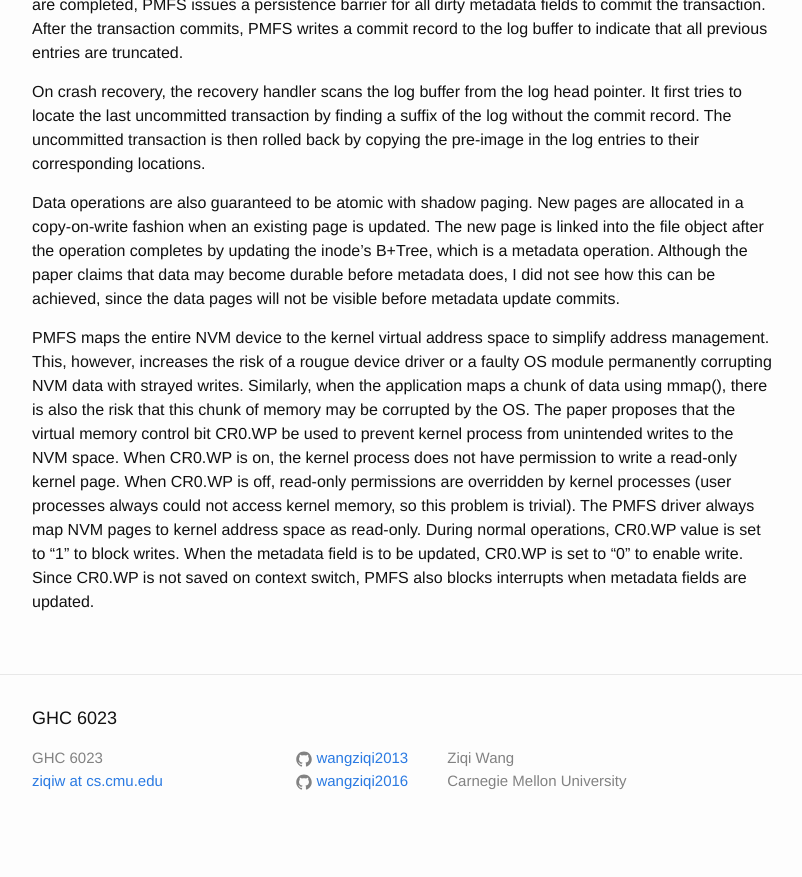
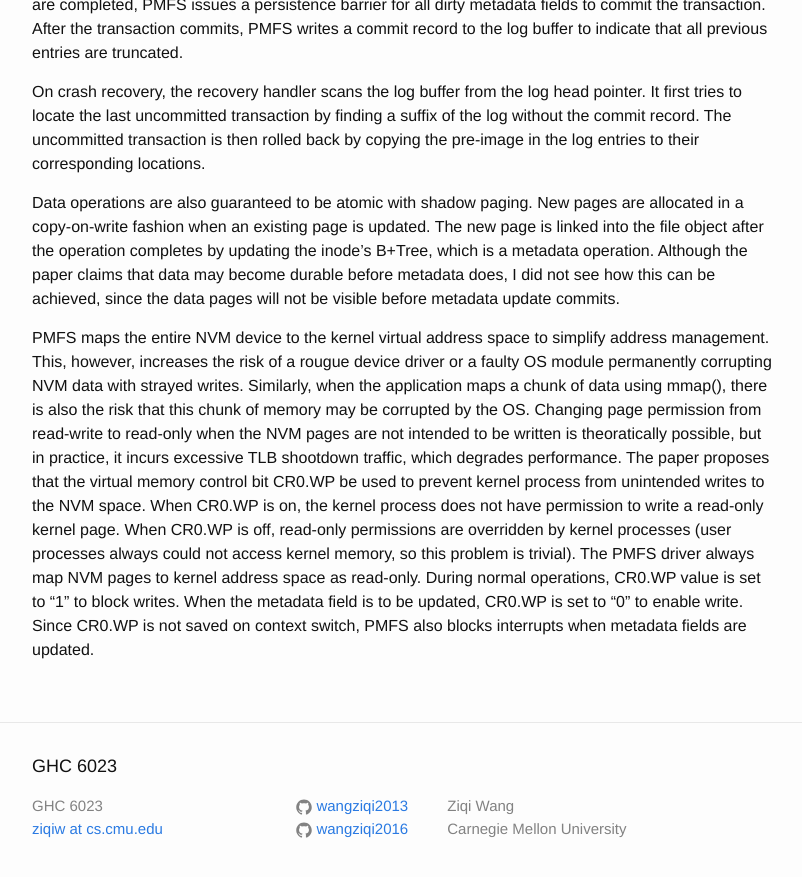
Before and after one commit to wangziqi2013/wangziqi2013.github.io, a Jekyll site: the page built from _posts/2020-06-23-pmfs.markdown, in a window 1280 px wide and 900 px high, scrolled down 3400 px. Shown: the top 877 px of the window, without its empty margins (238-1040 px from the left). Built offline with Jekyll 4.4.1, drawn with Linux system fonts in a browser that asks for light colours; before the commit the page ends 4252 px from its top, so only the background shows below that.

Commit message:
Adding shootdown

```diff
--- a/_posts/2020-06-23-pmfs.markdown
+++ b/_posts/2020-06-23-pmfs.markdown
@@ -145,6 +145,8 @@ PMFS maps the entire NVM device to the kernel virtual address space to simplify
 increases the risk of a rougue device driver or a faulty OS module permanently corrupting NVM data with strayed writes.
 Similarly, when the application maps a chunk of data using mmap(), there is also the risk that this chunk of memory
 may be corrupted by the OS.
+Changing page permission from read-write to read-only when the NVM pages are not intended to be written is theoratically
+possible, but in practice, it incurs excessive TLB shootdown traffic, which degrades performance.
 The paper proposes that the virtual memory control bit CR0.WP be used to prevent kernel process from unintended writes
 to the NVM space. When CR0.WP is on, the kernel process does not have permission to write a read-only kernel page.
 When CR0.WP is off, read-only permissions are overridden by kernel processes (user processes always could not access
```
